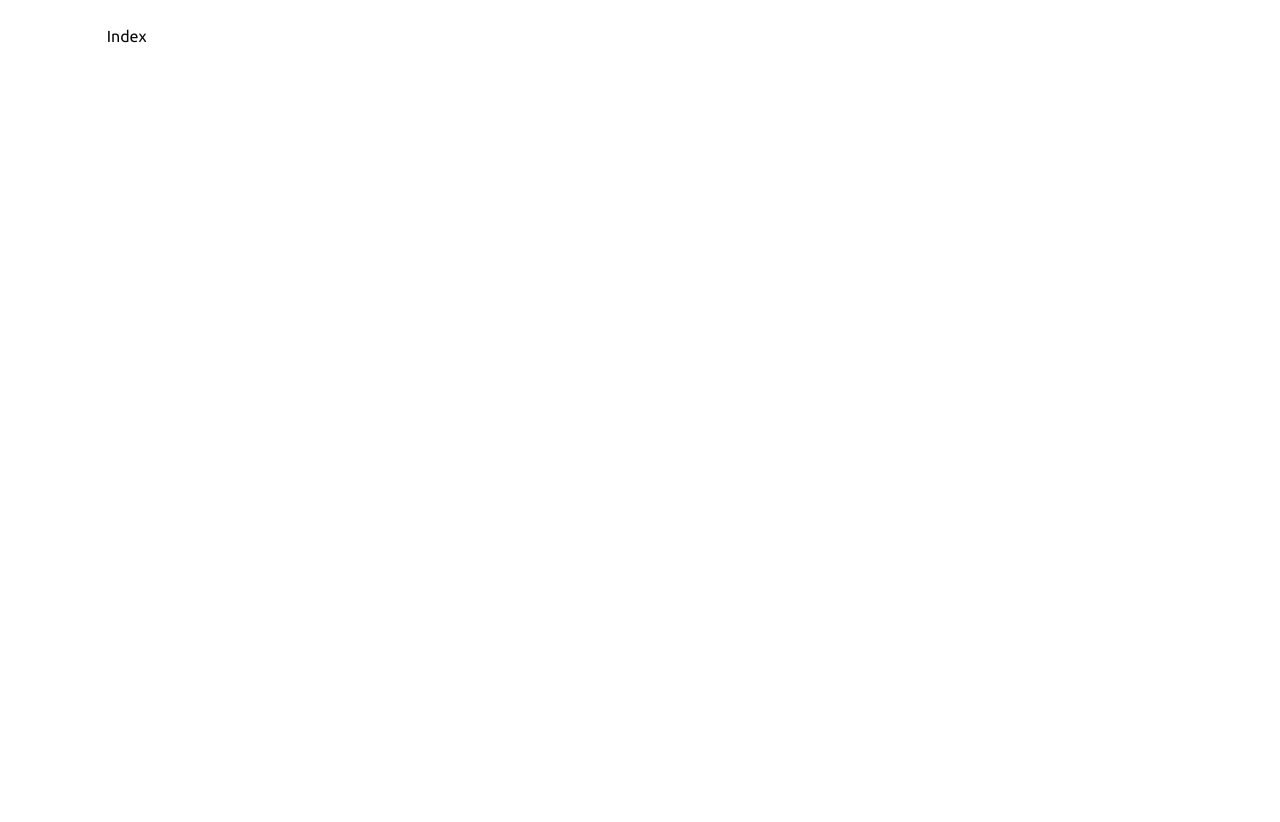
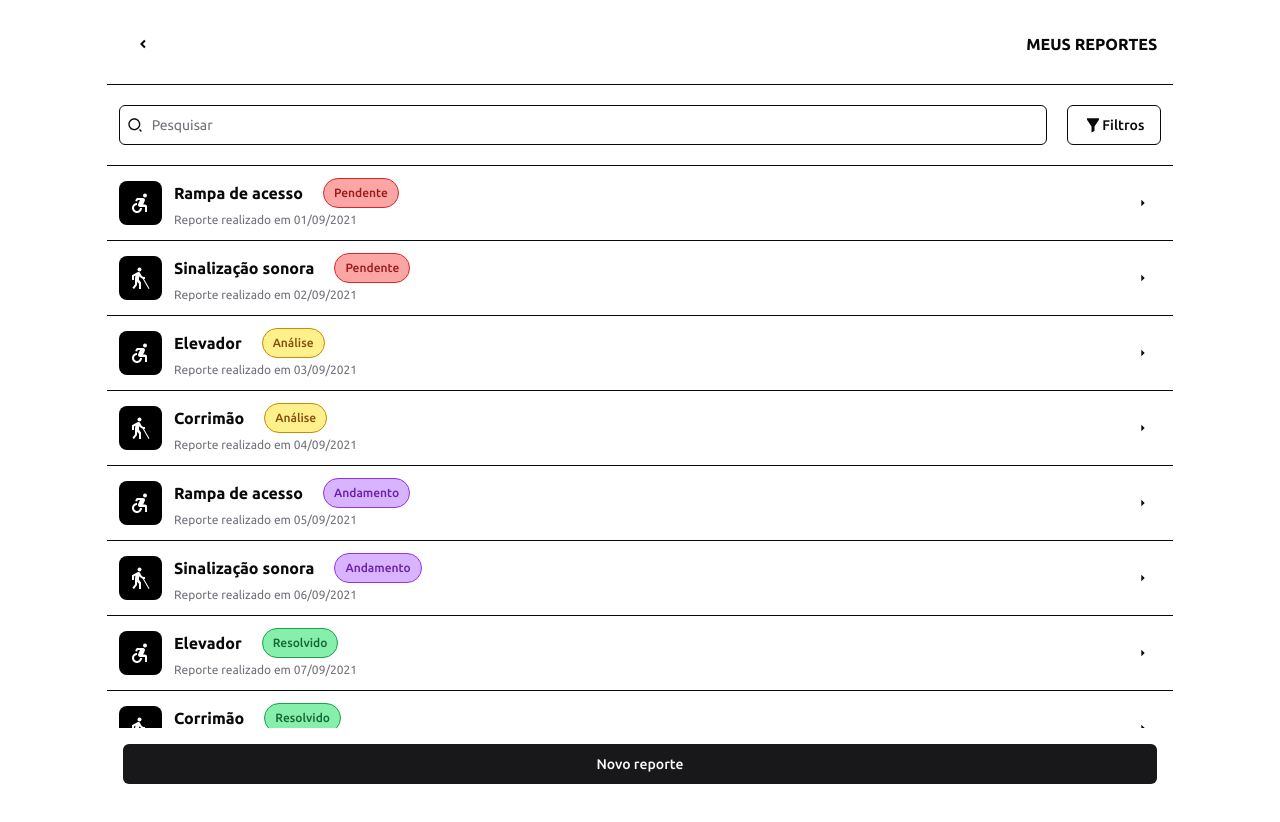
Before and after one commit to Ashlc/PDS-Project, a React (Vite) app in the folder front/: page /meus-reportes in a window 1280 px wide. Shown: the top 822 px of the page. Before the commit the page ends 800 px from the top, so only its background shows below. Built offline with nearby package versions, Linux system fonts and the light colour scheme.

Commit message:
feat: Adicionar meus reportes

```diff
--- a/front/src/pages/MyReports/index.tsx
+++ b/front/src/pages/MyReports/index.tsx
@@ -1,5 +1,95 @@
-const Index = () => {
-  return <div>Index</div>;
-};
+import { Button } from '@components/ui/button';
+import { RiArrowDropLeftLine } from 'react-icons/ri';
+import { useNavigate } from 'react-router-dom';
+import Column from '@components/Column';
+import Search from '@components/Search';
+import { RiFilter2Fill, RiArrowDropRightFill } from 'react-icons/ri';
+import { myReports } from '@services/mock';
+import { Badge } from '@components/ui/badge';
+import ReportType from '@components/ReportType';
 
-export default Index;
+export default function Index() {
+  const navigate = useNavigate();
+  const goHome = () => {
+    navigate('/home');
+  };
+
+  const formatDate = (date: string) => {
+    const [year, month, day] = date.split('-');
+    return `${day}/${month}/${year}`;
+  };
+
+  const reports = myReports;
+
+  return (
+    <>
+      <Column>
+        <div className="flex flex-row w-full px-4 justify-between items-center font-semibold border-b pb-5">
+          <Button variant="ghost" size="icon" onClick={goHome}>
+            <RiArrowDropLeftLine size={24} />
+          </Button>
+          <h2>MEUS REPORTES</h2>
+        </div>
+        <div className="flex flex-row justify-between px-3 gap-5 border-b py-5">
+          <Search />
+          <Button variant="outline" className="border border-border">
+            <RiFilter2Fill size={18} />
+            Filtros
+          </Button>
+        </div>
+        <Column>
+          {reports.map((report) => (
+            <div key={report.id} className="border-b border-border">
+              <div className="flex flex-row py-3 px-3 items-center space-x-3">
+                <ReportType type={report.type} />
+                <Column className="w-full space-y-1">
+                  <div className="flex flex-row space-x-5 items-center">
+                    <div className="font-bold">{report.resource}</div>
+                    <Badge
+                      className={
+                        report.status === 'pending'
+                          ? 'border-red-600 bg-red-300 text-red-800'
+                          : report.status === 'evaluating'
+                            ? 'border-yellow-600 bg-yellow-200 text-yellow-800'
+                            : report.status === 'ongoing'
+                              ? 'border-purple-600 bg-purple-300 text-purple-800'
+                              : 'border-green-600 bg-green-300 text-green-800'
+                      }
+                    >
+                      <div className="font-medium p-1 px-0">
+                        {report.status === 'pending'
+                          ? 'Pendente'
+                          : report.status === 'evaluating'
+                            ? 'Análise'
+                            : report.status === 'ongoing'
+                              ? 'Andamento'
+                              : 'Resolvido'}
+                      </div>
+                    </Badge>
+                  </div>
+                  <div className="flex flex-row justify-between items-center">
+                    <div className=" text-muted-foreground text-xs">
+                      Reporte realizado em {formatDate(report.date)}
+                    </div>
+                  </div>
+                </Column>
+                <Button size={'icon'} variant={'ghost'}>
+                  <RiArrowDropRightFill size={20} />
+                </Button>
+              </div>
+            </div>
+          ))}
+        </Column>
+        <div className="w-full p-4 bg-background sticky bottom-0">
+          <Button
+            onClick={() => navigate('/reporte')}
+            className="w-full"
+            variant="default"
+          >
+            Novo reporte
+          </Button>
+        </div>
+      </Column>
+    </>
+  );
+}
--- a/front/src/services/mock.ts
+++ b/front/src/services/mock.ts
@@ -9,6 +9,15 @@ interface Report {
   status: 'pending' | 'evaluating' | 'ongoing' | 'finished';
   address: string;
   complement?: string;
+}
+
+interface MyReport {
+  id: number;
+  location: LatLngExpression;
+  type: 'wheelchair' | 'blind';
+  resource: string;
+  status: 'pending' | 'evaluating' | 'ongoing' | 'finished';
+  date: string;
 }
 
 export const reports: Report[] = [
@@ -89,3 +98,70 @@ export const reports: Report[] = [
     complement: 'Próximo à escola',
   },
 ];
+
+export const myReports: MyReport[] = [
+  {
+    id: 1,
+    location: [-9.648927, -35.706977],
+    type: 'wheelchair',
+    status: 'pending',
+    resource: 'Rampa de acesso',
+    date: '2021-09-01',
+  },
+  {
+    id: 2,
+    location: [-9.651206, -35.71166],
+    type: 'blind',
+    status: 'pending',
+    resource: 'Sinalização sonora',
+    date: '2021-09-02',
+  },
+  {
+    id: 3,
+    location: [-9.647589, -35.723387],
+    type: 'wheelchair',
+    status: 'evaluating',
+    resource: 'Elevador',
+    date: '2021-09-03',
+  },
+  {
+    id: 4,
+    location: [-9.652607, -35.722019],
+    type: 'blind',
+    status: 'evaluating',
+    resource: 'Corrimão',
+    date: '2021-09-04',
+  },
+  {
+    id: 5,
+    location: [-9.660037, -35.699129],
+    type: 'wheelchair',
+    status: 'ongoing',
+    resource: 'Rampa de acesso',
+    date: '2021-09-05',
+  },
+  {
+    id: 6,
+    location: [-9.651566, -35.709268],
+    type: 'blind',
+    status: 'ongoing',
+    resource: 'Sinalização sonora',
+    date: '2021-09-06',
+  },
+  {
+    id: 7,
+    location: [-9.668277, -35.727754],
+    type: 'wheelchair',
+    status: 'finished',
+    resource: 'Elevador',
+    date: '2021-09-07',
+  },
+  {
+    id: 8,
+    location: [-9.660593, -35.710577],
+    type: 'blind',
+    status: 'finished',
+    resource: 'Corrimão',
+    date: '2021-09-08',
+  },
+];
```
Also changed, not shown: front/src/routes/routes.tsx (line endings or trailing spaces).
